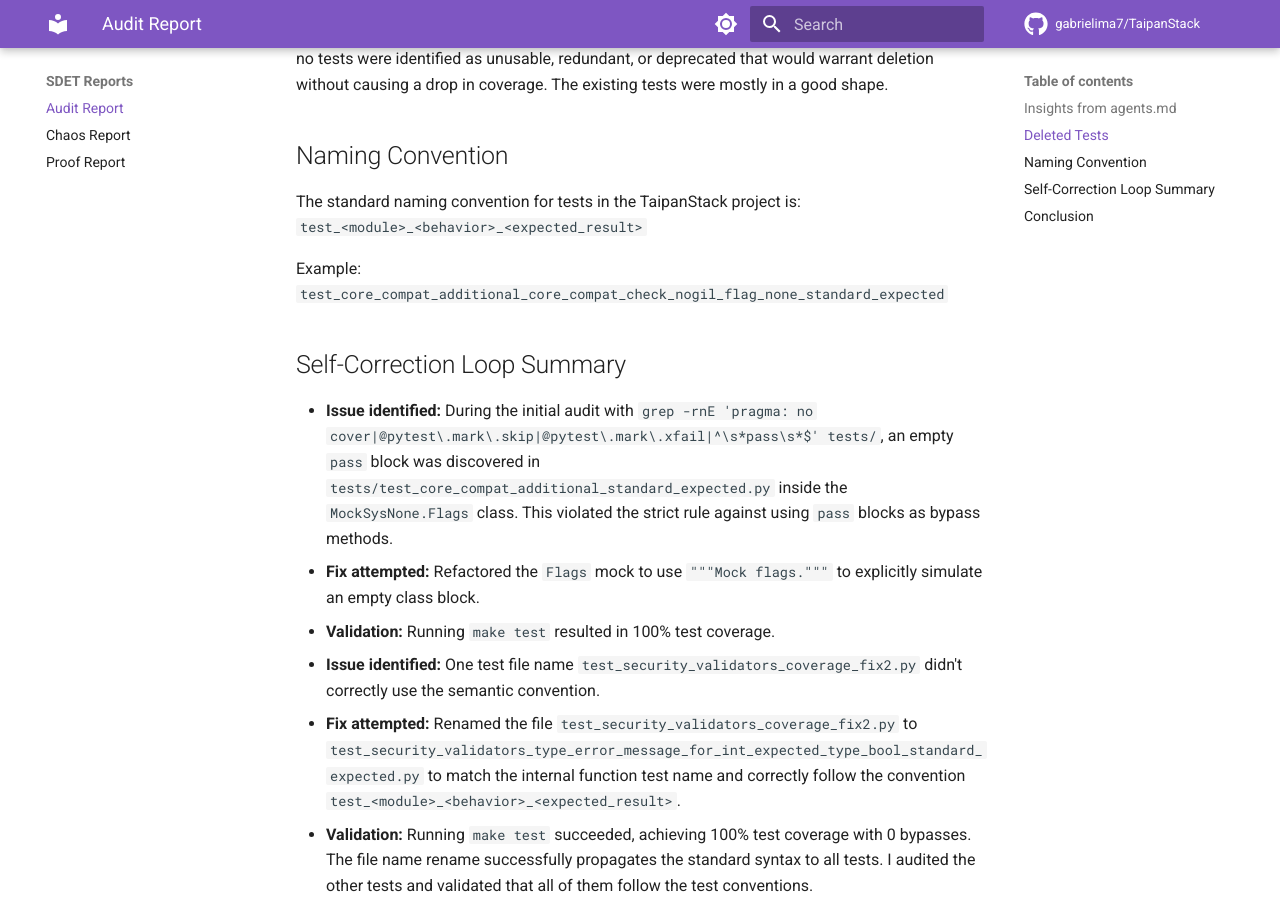
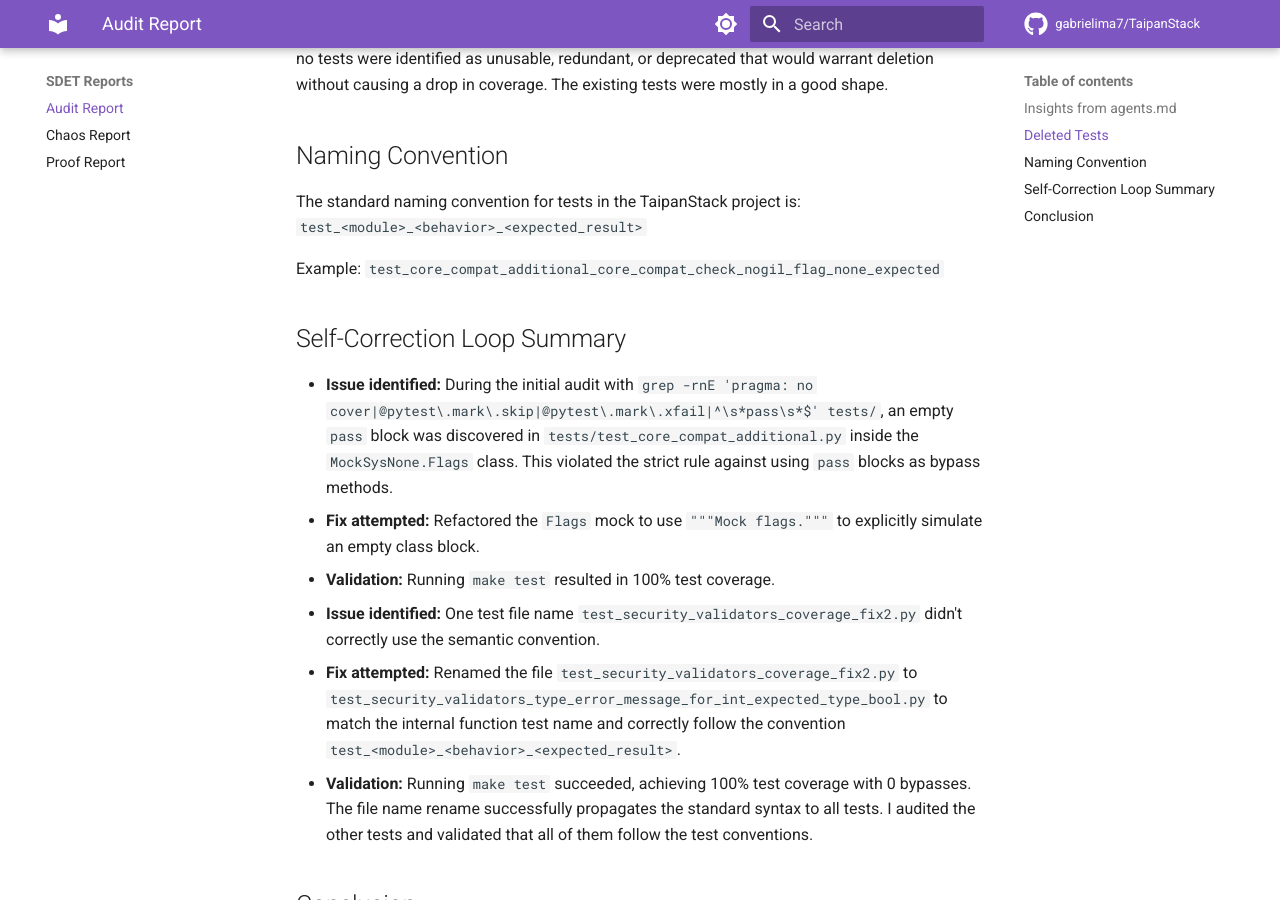
Before and after one commit to gabrielima7/TaipanStack, an MkDocs documentation site: the page built from docs/sdet_audit_report.md, in a window 1280 px wide and 900 px high, scrolled down 696 px. Built offline with MkDocs 1.6.1 and Material for MkDocs 9.7.7, drawn with Linux system fonts in a browser that asks for light colours; comment, search, counter and statistics services are not loaded.

Commit message:
docs: remove outdated _standard prefixes from documentation files (#1052)
- Systematically removed outdated `_standard.py` and `_standard_expected.py` suffixes from file references in `README.md`, `Makefile`, and `docs/architecture.md`.
- Corrected test file references in `docs/sdet_audit_report.md`, `docs/sdet_proof_report.md`, and `docs/releases/v0.3.3.md` without polluting historical prose.
- Ensured strict MkDocs build completes successfully with no warnings.

Co-authored-by: google-labs-jules[bot] <161369871+google-labs-jules[bot]@users.noreply.github.com>
Co-authored-by: gabrielima7 <230595838+gabrielima7@users.noreply.github.com>

```diff
--- a/docs/sdet_audit_report.md
+++ b/docs/sdet_audit_report.md
@@ -18,16 +18,16 @@ No tests were deleted during this session. The existing test suite was thoroughl
 The standard naming convention for tests in the TaipanStack project is:
 `test_<module>_<behavior>_<expected_result>`
 
-Example: `test_core_compat_additional_core_compat_check_nogil_flag_none_standard_expected`
+Example: `test_core_compat_additional_core_compat_check_nogil_flag_none_expected`
 
 ## Self-Correction Loop Summary
 
-- **Issue identified:** During the initial audit with `grep -rnE 'pragma: no cover|@pytest\.mark\.skip|@pytest\.mark\.xfail|^\s*pass\s*$' tests/`, an empty `pass` block was discovered in `tests/test_core_compat_additional_standard_expected.py` inside the `MockSysNone.Flags` class. This violated the strict rule against using `pass` blocks as bypass methods.
+- **Issue identified:** During the initial audit with `grep -rnE 'pragma: no cover|@pytest\.mark\.skip|@pytest\.mark\.xfail|^\s*pass\s*$' tests/`, an empty `pass` block was discovered in `tests/test_core_compat_additional.py` inside the `MockSysNone.Flags` class. This violated the strict rule against using `pass` blocks as bypass methods.
 - **Fix attempted:** Refactored the `Flags` mock to use `"""Mock flags."""` to explicitly simulate an empty class block.
 - **Validation:** Running `make test` resulted in 100% test coverage.
 
 - **Issue identified:** One test file name `test_security_validators_coverage_fix2.py` didn't correctly use the semantic convention.
-- **Fix attempted:** Renamed the file `test_security_validators_coverage_fix2.py` to `test_security_validators_type_error_message_for_int_expected_type_bool_standard_expected.py` to match the internal function test name and correctly follow the convention `test_<module>_<behavior>_<expected_result>`.
+- **Fix attempted:** Renamed the file `test_security_validators_coverage_fix2.py` to `test_security_validators_type_error_message_for_int_expected_type_bool.py` to match the internal function test name and correctly follow the convention `test_<module>_<behavior>_<expected_result>`.
 - **Validation:** Running `make test` succeeded, achieving 100% test coverage with 0 bypasses. The file name rename successfully propagates the standard syntax to all tests. I audited the other tests and validated that all of them follow the test conventions.
 
 ## Conclusion
```
Also changed, not shown: docs/architecture.md (+1 -1 lines), docs/releases/v0.3.0.md (+1 -1 lines), docs/releases/v0.3.3.md (+1 -1 lines), docs/sdet_proof_report.md (+1 -1 lines), 1 other file.
